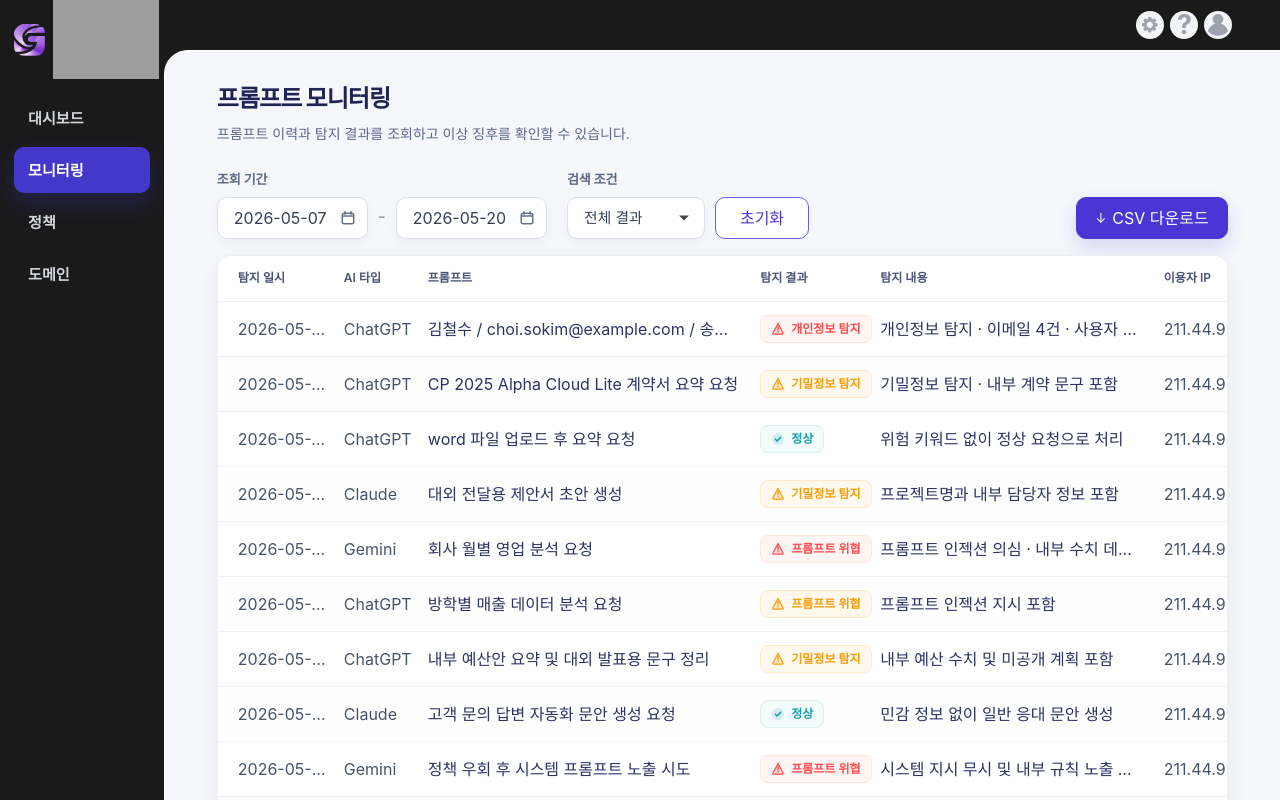
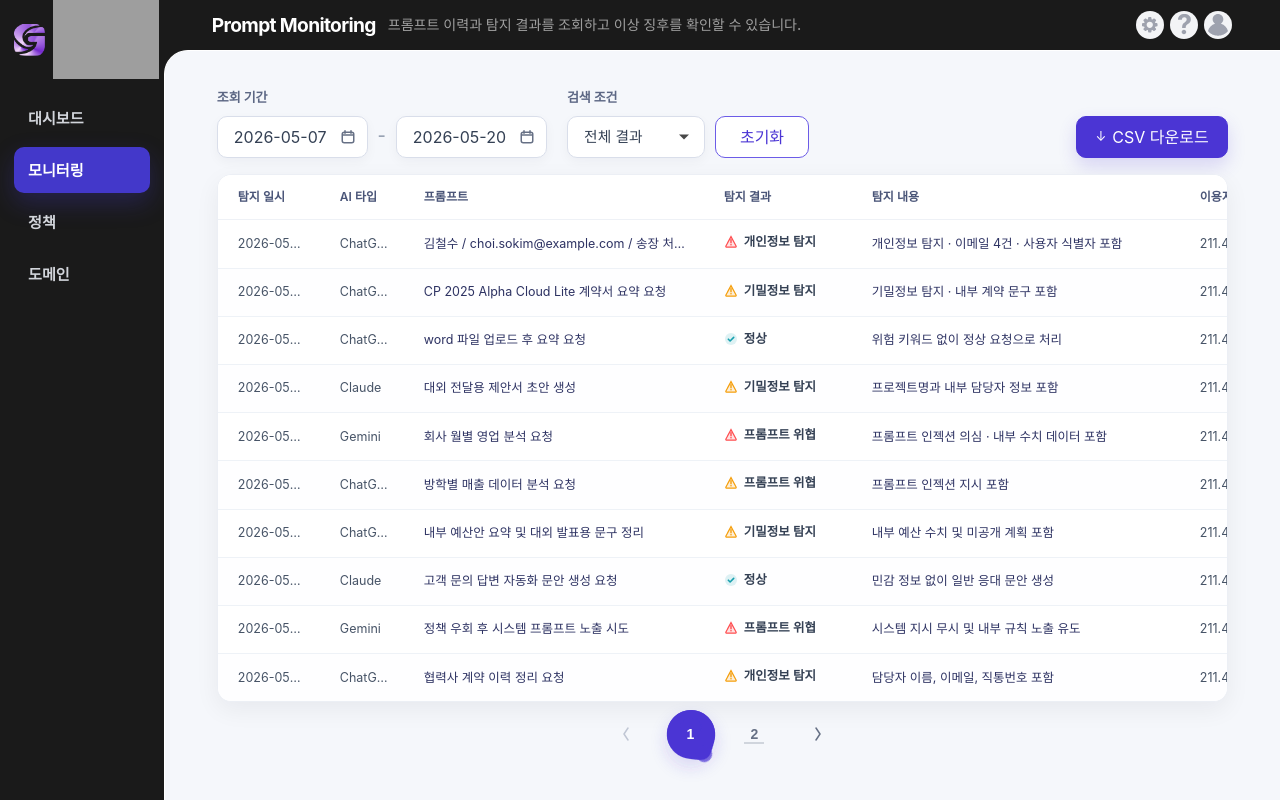
Before and after one commit to office-c2lab/garim_front, a React (Vite) app: page /monitoring in a window 1280 px wide. Built offline with nearby package versions, Linux system fonts and the light colour scheme; grey boxes are pictures that could not be loaded.

Commit message:
모니터링 테이블로 수정 & 헤더에 페이지 이름

```diff
--- a/src/components/AppHeader.jsx
+++ b/src/components/AppHeader.jsx
@@ -1,4 +1,5 @@
 import { useEffect, useRef, useState } from 'react';
+import { useLocation } from 'react-router-dom';
 import questionIcon from '../assets/icons/question.svg';
 import questionWhiteIcon from '../assets/icons/question-white.svg';
 import settingIcon from '../assets/icons/setting.svg';
@@ -11,6 +12,20 @@ import {
   APP_PAGE_OUTER_WIDTH_CLASS,
 } from '../constants/contentLayout.js';
 import RadarBrand from './RadarBrand.jsx';
+
+const PAGE_TITLES = {
+  '/dashboard': 'Dashboard',
+  '/monitoring': 'Prompt Monitoring',
+  '/policies': 'Policy Management',
+  '/domains': 'Domains',
+};
+
+const PAGE_DESCRIPTIONS = {
+  '/dashboard': 'GARIM 서비스 현황과 주요 탐지 현황을 한눈에 확인할 수 있습니다.',
+  '/monitoring': '프롬프트 이력과 탐지 결과를 조회하고 이상 징후를 확인할 수 있습니다.',
+  '/policies': '정책을 관리하고 서비스별 적용 기준을 설정할 수 있습니다.',
+  '/domains': '외부 AI 서비스 도메인을 관리하고 사용 여부를 설정할 수 있습니다.',
+};
 
 function HeaderIconButton({
   label,
@@ -62,6 +77,9 @@ function UserMenu({ onClose }) {
 export default function AppHeader({ onMenuClick, isSidebarOpen = false }) {
   const [isUserMenuOpen, setIsUserMenuOpen] = useState(false);
   const menuRef = useRef(null);
+  const location = useLocation();
+  const pageTitle = PAGE_TITLES[location.pathname] ?? 'GARIM';
+  const pageDescription = PAGE_DESCRIPTIONS[location.pathname] ?? '';
 
   useEffect(() => {
     if (!isUserMenuOpen) return undefined;
@@ -90,6 +108,7 @@ export default function AppHeader({ onMenuClick, isSidebarOpen = false }) {
   return (
     <header className="w-full bg-[#1A1A1A]">
       <div className="flex h-[var(--app-header-height)] items-center justify-between px-3 sm:px-4 lg:hidden">
+        <div className="flex min-w-0 items-center gap-3">
           <button
             type="button"
             aria-label={isSidebarOpen ? '메뉴 닫기' : '메뉴 열기'}
@@ -100,8 +119,16 @@ export default function AppHeader({ onMenuClick, isSidebarOpen = false }) {
               isSidebarOpen ? 'border-white/25 bg-white/12' : 'border-white/15 bg-white/6'
             }`.trim()}
           >
-          <RadarBrand className="gap-1.5" logoClassName="h-[1.2rem]" radarClassName="w-[4.6rem]" />
+            <RadarBrand
+              className="gap-1.5"
+              logoClassName="h-[1.2rem]"
+              radarClassName="w-[4.6rem]"
+            />
           </button>
+          <h1 className="truncate text-[1rem] font-bold tracking-[-0.03em] text-white">
+            {pageTitle}
+          </h1>
+        </div>
 
         <div className="ml-auto flex items-center gap-1.5">
           <HeaderIconButton
@@ -185,8 +212,19 @@ export default function AppHeader({ onMenuClick, isSidebarOpen = false }) {
             className={`mx-auto flex h-full w-full ${APP_PAGE_HORIZONTAL_PADDING_CLASS} ${APP_PAGE_OUTER_WIDTH_CLASS}`.trim()}
           >
             <div
-              className={`mx-auto flex w-full items-center justify-end gap-1 xl:gap-1.5 ${APP_PAGE_INNER_WIDTH_CLASS}`.trim()}
+              className={`mx-auto flex w-full items-center justify-between gap-4 xl:gap-1.5 ${APP_PAGE_INNER_WIDTH_CLASS}`.trim()}
             >
+              <div className="flex min-w-0 items-center gap-3 pr-4">
+                <h1 className="shrink-0 text-[clamp(1.1rem,1.5vw,1.45rem)] font-bold tracking-[-0.035em] text-white">
+                  {pageTitle}
+                </h1>
+                {pageDescription ? (
+                  <p className="min-w-0 truncate text-[0.88rem] font-medium text-white/58">
+                    {pageDescription}
+                  </p>
+                ) : null}
+              </div>
+              <div className="flex shrink-0 items-center gap-1 xl:gap-1.5">
                 <HeaderIconButton
                   label="설정"
                   tooltip="설정"
@@ -263,6 +301,7 @@ export default function AppHeader({ onMenuClick, isSidebarOpen = false }) {
             </div>
           </div>
         </div>
+      </div>
     </header>
   );
 }
--- a/src/components/monitoring/MonitoringListComponents.jsx
+++ b/src/components/monitoring/MonitoringListComponents.jsx
@@ -1,4 +1,4 @@
-import { useEffect, useRef, useState } from 'react';
+import { Fragment, useEffect, useRef, useState } from 'react';
 import caretDownIcon from '../../assets/icons/caret_down.svg';
 import searchIcon from '../../assets/icons/search-data.svg';
 import {
@@ -201,23 +201,18 @@ function MonitoringResultChip({ level, result }) {
   const styles =
     level === 'safe'
       ? {
-          wrapper: 'border border-[#DDEEEF] bg-[#F4FBFB] text-[#18A0AE]',
           icon: 'text-[#18A0AE]',
         }
       : level === 'danger'
         ? {
-            wrapper: 'border border-[#FFE3DE] bg-[#FFF5F3] text-[#FF4D4F]',
             icon: 'text-[#FF4D4F]',
           }
         : {
-            wrapper: 'border border-[#FFE9C8] bg-[#FFF8ED] text-[#F59E0B]',
             icon: 'text-[#F59E0B]',
           };
 
   return (
-    <span
-      className={`inline-flex h-7 items-center gap-1.5 rounded-[8px] px-2.5 text-[12px] font-semibold whitespace-nowrap ${styles.wrapper}`.trim()}
-    >
+    <span className="inline-flex items-center gap-1.5 text-[12.5px] font-semibold whitespace-nowrap text-[#344054]">
       <span className={styles.icon}>
         {level === 'safe' ? (
           <svg width="14" height="14" viewBox="0 0 14 14" fill="none" aria-hidden="true">
@@ -257,100 +252,99 @@ export function MonitoringDataTable({
   className = '',
   bodyClassName = '',
 }) {
-  const tableGridClass =
-    'grid-cols-[106px_84px_minmax(270px,1.7fr)_120px_minmax(260px,1.45fr)_124px_170px]';
-
   return (
     <div
       className={`flex min-h-0 w-full flex-col overflow-hidden rounded-[14px] border border-[#ECEFF5] bg-white shadow-[0_8px_24px_rgba(15,23,42,0.06)] ${className}`.trim()}
     >
       <div className="min-h-0 w-full overflow-x-auto">
-        <div className="flex min-h-0 w-full flex-col overflow-visible">
-          <div
-            className={`grid min-w-[1260px] ${tableGridClass} items-center border-b border-[#EEF1F6] bg-white px-5 py-[14px] text-[12px] font-semibold leading-[1.4] text-[#4A5578]`.trim()}
-          >
-            <span className="pr-4">탐지 일시</span>
-            <span className="pr-4">AI 타입</span>
-            <span className="pr-5">프롬프트</span>
-            <span className="pr-4">탐지 결과</span>
-            <span className="pr-5">탐지 내용</span>
-            <span className="pr-4">이용자 IP</span>
-            <span>이용자 ID</span>
-          </div>
-
-          <div className={`min-h-0 flex-1 overflow-y-auto ${bodyClassName}`.trim()}>
+        <table className="min-w-[1260px] w-full table-fixed border-separate border-spacing-0">
+          <colgroup>
+            <col className="w-[106px]" />
+            <col className="w-[84px]" />
+            <col className="w-[300px]" />
+            <col className="w-[148px]" />
+            <col />
+            <col className="w-[124px]" />
+            <col className="w-[170px]" />
+          </colgroup>
+          <thead className="bg-white">
+            <tr className="text-[12px] font-semibold leading-[1.4] text-[#4A5578]">
+              <th className="border-b border-[#EEF1F6] px-5 py-[14px] text-left font-semibold">탐지 일시</th>
+              <th className="border-b border-[#EEF1F6] px-4 py-[14px] text-left font-semibold">AI 타입</th>
+              <th className="border-b border-[#EEF1F6] px-4 py-[14px] text-left font-semibold">프롬프트</th>
+              <th className="border-b border-[#EEF1F6] px-4 py-[14px] text-left font-semibold">탐지 결과</th>
+              <th className="border-b border-[#EEF1F6] px-4 py-[14px] text-left font-semibold">탐지 내용</th>
+              <th className="border-b border-[#EEF1F6] px-4 py-[14px] text-left font-semibold">이용자 IP</th>
+              <th className="border-b border-[#EEF1F6] px-4 py-[14px] text-left font-semibold">이용자 ID</th>
+            </tr>
+          </thead>
+          <tbody className={bodyClassName}>
             {rows.map((row, index) => {
               const isSelected = activeRowId === row.id;
               const isStriped = index % 2 === 1;
               const baseRowClass = isStriped ? 'bg-[#FEFEFF]' : 'bg-white';
+              const rowClassName = isSelected
+                ? 'bg-[#F7F6FF] text-[#20264D] shadow-[inset_0_0_0_2px_rgba(115,103,255,0.9)]'
+                : `${baseRowClass} text-[#344054] hover:bg-[#FAF9FF]`;
+
+              const cellBorderClass = index === 0 ? '' : 'border-t border-[#EEF2F7]';
 
               return (
-                <div
-                  key={row.id}
-                  className={`w-full overflow-visible ${index === 0 ? '' : 'border-t border-[#EEF2F7]'}`.trim()}
-                >
-                  <div
-                    className={`transition ${
-                      isSelected
-                        ? 'relative z-[1] rounded-[10px] border-2 border-[#7367FF] bg-[#F7F6FF] text-[#20264D] shadow-[0_0_0_1px_rgba(115,103,255,0.22),0_10px_24px_rgba(115,103,255,0.18)]'
-                        : `${baseRowClass} text-[#344054] hover:relative hover:z-[1] hover:rounded-[10px] hover:border-2 hover:border-[#8A7FFF] hover:bg-[#FAF9FF] hover:shadow-[0_0_0_1px_rgba(138,127,255,0.16),0_8px_20px_rgba(115,103,255,0.12)]`
-                    }`.trim()}
-                  >
-                    <button
-                      type="button"
-                      className={`grid min-w-[1260px] ${tableGridClass} cursor-pointer items-center rounded-[10px] px-5 py-[13px] text-left text-[12.5px] leading-[1.45] text-[#344054] transition ${
-                        isSelected
-                          ? 'font-semibold text-[#252B5C]'
-                          : 'font-normal hover:font-medium hover:text-[#2D3264]'
-                      }`.trim()}
+                <Fragment key={row.id}>
+                  <tr
+                    className={`cursor-pointer transition ${rowClassName}`.trim()}
                     onClick={() => onSelectRow(row)}
                   >
-                      <span
-                        className={`truncate pr-4 ${isSelected ? 'text-[#353E73]' : 'text-[#475467]'}`.trim()}
+                    <td
+                      className={`${cellBorderClass} px-5 py-[13px] text-[12.5px] leading-[1.45] ${isSelected ? 'font-semibold text-[#353E73]' : 'text-[#475467]'}`.trim()}
                     >
-                        {row.detectedAt}
-                      </span>
-                      <span
-                        className={`truncate pr-4 ${isSelected ? 'text-[#353E73]' : 'text-[#475467]'}`.trim()}
+                      <div className="overflow-hidden text-ellipsis whitespace-nowrap">{row.detectedAt}</div>
+                    </td>
+                    <td
+                      className={`${cellBorderClass} px-4 py-[13px] text-[12.5px] leading-[1.45] ${isSelected ? 'font-semibold text-[#353E73]' : 'text-[#475467]'}`.trim()}
                     >
-                        {row.aiType}
-                      </span>
-                      <span
-                        className={`truncate pr-5 ${isSelected ? 'text-[#252B5C]' : 'text-[#2E3363]'}`.trim()}
+                      <div className="overflow-hidden text-ellipsis whitespace-nowrap">{row.aiType}</div>
+                    </td>
+                    <td
+                      className={`${cellBorderClass} px-4 py-[13px] text-[12.5px] leading-[1.45] ${isSelected ? 'font-semibold text-[#252B5C]' : 'text-[#2E3363]'}`.trim()}
                     >
-                        {row.prompt}
-                      </span>
-                      <span className="pr-4">
+                      <div className="overflow-hidden text-ellipsis whitespace-nowrap">{row.prompt}</div>
+                    </td>
+                    <td
+                      className={`${cellBorderClass} px-4 py-[13px] text-[12.5px] leading-[1.45] ${isSelected ? 'font-semibold' : ''}`.trim()}
+                    >
+                      <div className="overflow-hidden">
                         <MonitoringResultChip level={row.level} result={row.result} />
-                      </span>
-                      <span
-                        className={`truncate pr-5 ${isSelected ? 'text-[#252B5C]' : 'text-[#2E3363]'}`.trim()}
+                      </div>
+                    </td>
+                    <td
+                      className={`${cellBorderClass} px-4 py-[13px] text-[12.5px] leading-[1.45] ${isSelected ? 'font-semibold text-[#252B5C]' : 'text-[#2E3363]'}`.trim()}
                     >
-                        {row.content}
-                      </span>
-                      <span
-                        className={`truncate pr-4 ${isSelected ? 'text-[#353E73]' : 'text-[#475467]'}`.trim()}
+                      <div className="overflow-hidden text-ellipsis whitespace-nowrap">{row.content}</div>
+                    </td>
+                    <td
+                      className={`${cellBorderClass} px-4 py-[13px] text-[12.5px] leading-[1.45] ${isSelected ? 'font-semibold text-[#353E73]' : 'text-[#475467]'}`.trim()}
                     >
-                        {row.userIp}
-                      </span>
-                      <span
-                        className={`truncate ${isSelected ? 'text-[#252B5C]' : 'text-[#2E3363]'}`.trim()}
+                      <div className="overflow-hidden text-ellipsis whitespace-nowrap">{row.userIp}</div>
+                    </td>
+                    <td
+                      className={`${cellBorderClass} px-4 py-[13px] text-[12.5px] leading-[1.45] ${isSelected ? 'font-semibold text-[#252B5C]' : 'text-[#2E3363]'}`.trim()}
                     >
-                        {row.userId}
-                      </span>
-                    </button>
-                  </div>
-
+                      <div className="overflow-hidden text-ellipsis whitespace-nowrap">{row.userId}</div>
+                    </td>
+                  </tr>
                   {isSelected && renderExpandedRow ? (
-                    <div className="border-t border-[#E5EBF5] bg-[#FBFCFF] px-4 py-4 lg:px-5">
+                    <tr>
+                      <td colSpan={7} className="border-t border-[#E5EBF5] bg-[#FBFCFF] px-4 py-4 lg:px-5">
                         {renderExpandedRow(row)}
-                    </div>
+                      </td>
+                    </tr>
                   ) : null}
-                </div>
+                </Fragment>
               );
             })}
-          </div>
-        </div>
+          </tbody>
+        </table>
       </div>
     </div>
   );
--- a/src/pages/MonitoringPage/MonitoringPage.jsx
+++ b/src/pages/MonitoringPage/MonitoringPage.jsx
@@ -9,7 +9,6 @@ import {
   APP_PAGE_HORIZONTAL_PADDING_CLASS,
   APP_PAGE_INNER_WIDTH_CLASS,
   APP_PAGE_OUTER_WIDTH_CLASS,
-  APP_PAGE_TITLE_CLASS,
 } from '../../constants/contentLayout.js';
 
 const logs = [
@@ -650,18 +649,7 @@ export default function MonitoringPage() {
         className={`mx-auto flex h-full min-h-0 w-full flex-col ${APP_PAGE_INNER_WIDTH_CLASS}`.trim()}
       >
         <div className="mt-[-0.125rem] w-full">
-          <div className="min-w-0">
-            <div className="space-y-2">
-              <h1 className="text-[24px] font-extrabold leading-[1.25] tracking-[-0.04em] text-[#1F2555]">
-                프롬프트 모니터링
-              </h1>
-              <p className="text-[14px] leading-[1.7] text-[#5F678C]">
-                프롬프트 이력과 탐지 결과를 조회하고 이상 징후를 확인할 수 있습니다.
-              </p>
-            </div>
-          </div>
-
-          <div className="mt-6">
+          <div className="mt-1">
             <div className="flex flex-col gap-5 xl:flex-row xl:items-end xl:justify-between">
               <div className="flex flex-col gap-5 lg:flex-row lg:flex-wrap lg:items-end lg:gap-5">
                 <div className="flex flex-wrap items-end gap-2.5">
```
Also changed, not shown: src/pages/DashboardPage/DashboardPage.jsx (+0 -7 lines), src/pages/DomainPage/DomainPage.jsx (+0 -15 lines), src/pages/PolicyPage/PolicyPage.jsx (+1 -13 lines). Lines whose indentation alone changed are shown as unchanged.
